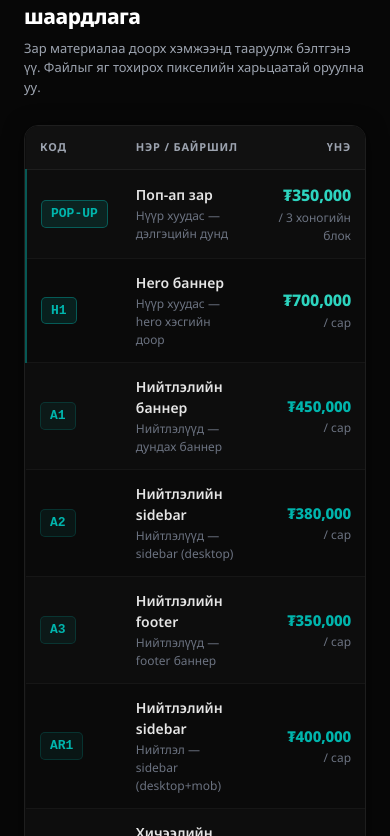
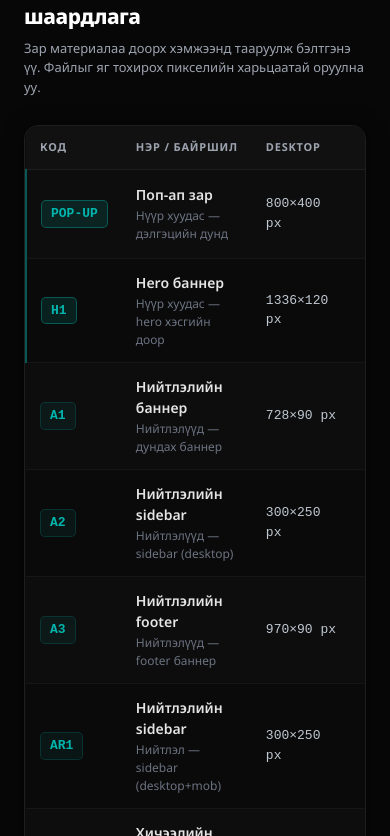
Before and after one commit to mntprime-app/mommyoffice, a Next.js app: page /en/advertise in a window 390 px wide. Shown: the part 6188-7024 px from the top of the page. Built offline with nearby package versions, Linux system fonts and the light colour scheme; no server answers.

Commit message:
fix: specs table — restore full horizontal scroll on mobile (all columns visible)

```diff
--- a/src/app/[locale]/advertise/page.tsx
+++ b/src/app/[locale]/advertise/page.tsx
@@ -401,9 +401,6 @@ export default async function AdvertisePage() {
             padding-left: 18px;
           }
           @media (max-width: 640px) {
-            /* On mobile: show only КОД · НЭР / БАЙРШИЛ · ҮНЭ — price is the conversion metric */
-            .specs-col-hide-mobile { display: none; }
-            .specs-table { min-width: 0 !important; }
             .specs-table th, .specs-table td { padding: 13px 14px !important; }
           }
         `}</style>
@@ -425,9 +422,9 @@ export default async function AdvertisePage() {
                 <tr style={{ background: '#111' }}>
                   <th style={{ ...thS, width: '90px' }}>Код</th>
                   <th style={thS}>Нэр / Байршил</th>
-                  <th className="specs-col-hide-mobile" style={{ ...thS, width: '120px' }}>Desktop</th>
-                  <th className="specs-col-hide-mobile" style={{ ...thS, width: '120px' }}>Mobile</th>
-                  <th className="specs-col-hide-mobile" style={thS}>Формат · Хэмжээ</th>
+                  <th style={{ ...thS, width: '120px' }}>Desktop</th>
+                  <th style={{ ...thS, width: '120px' }}>Mobile</th>
+                  <th style={thS}>Формат · Хэмжээ</th>
                   <th style={{ ...thS, width: '145px', textAlign: 'right' as const }}>Үнэ</th>
                 </tr>
               </thead>
@@ -454,9 +451,9 @@ export default async function AdvertisePage() {
                         <span style={{ display: 'block', color: '#e5e5e5', fontWeight: 600, fontSize: '14px' }}>{row.name}</span>
                         <span style={{ fontSize: '12px', color: '#6b7280', marginTop: '2px', display: 'block' }}>{row.placement}</span>
                       </td>
-                      <td className="specs-col-hide-mobile" style={{ ...tdS, fontFamily: 'monospace', fontSize: '13px', color: '#c0c8d2' }}>{row.desktop}</td>
-                      <td className="specs-col-hide-mobile" style={{ ...tdS, fontFamily: 'monospace', fontSize: '13px', color: row.mobile === '—' ? '#374151' : '#c0c8d2' }}>{row.mobile}</td>
-                      <td className="specs-col-hide-mobile" style={{ ...tdS, fontSize: '13px', color: '#9ca3af' }}>{row.formats}</td>
+                      <td style={{ ...tdS, fontFamily: 'monospace', fontSize: '13px', color: '#c0c8d2' }}>{row.desktop}</td>
+                      <td style={{ ...tdS, fontFamily: 'monospace', fontSize: '13px', color: row.mobile === '—' ? '#374151' : '#c0c8d2' }}>{row.mobile}</td>
+                      <td style={{ ...tdS, fontSize: '13px', color: '#9ca3af' }}>{row.formats}</td>
                       <td style={{ ...tdS, textAlign: 'right' as const }}>
                         <span style={{
                           display: 'block',
```
